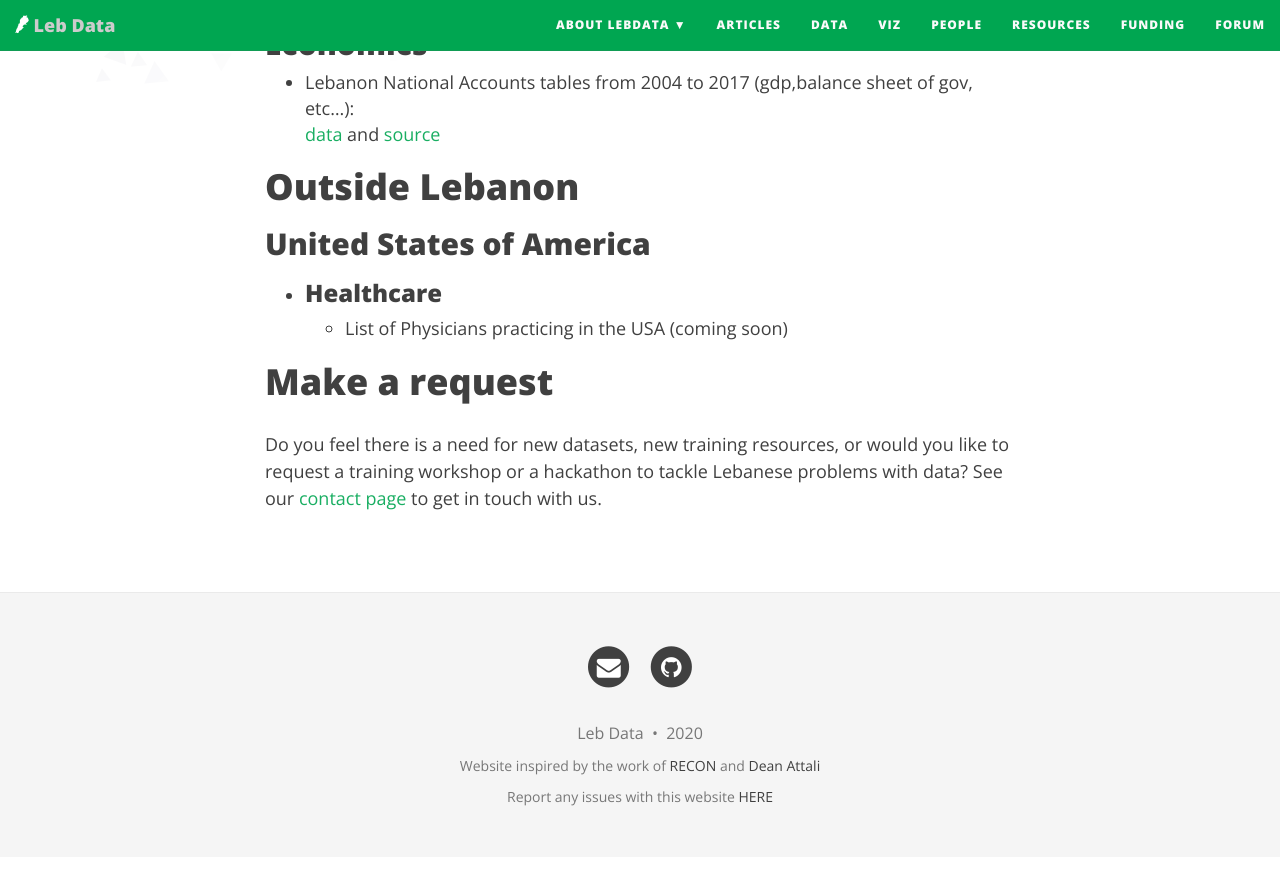
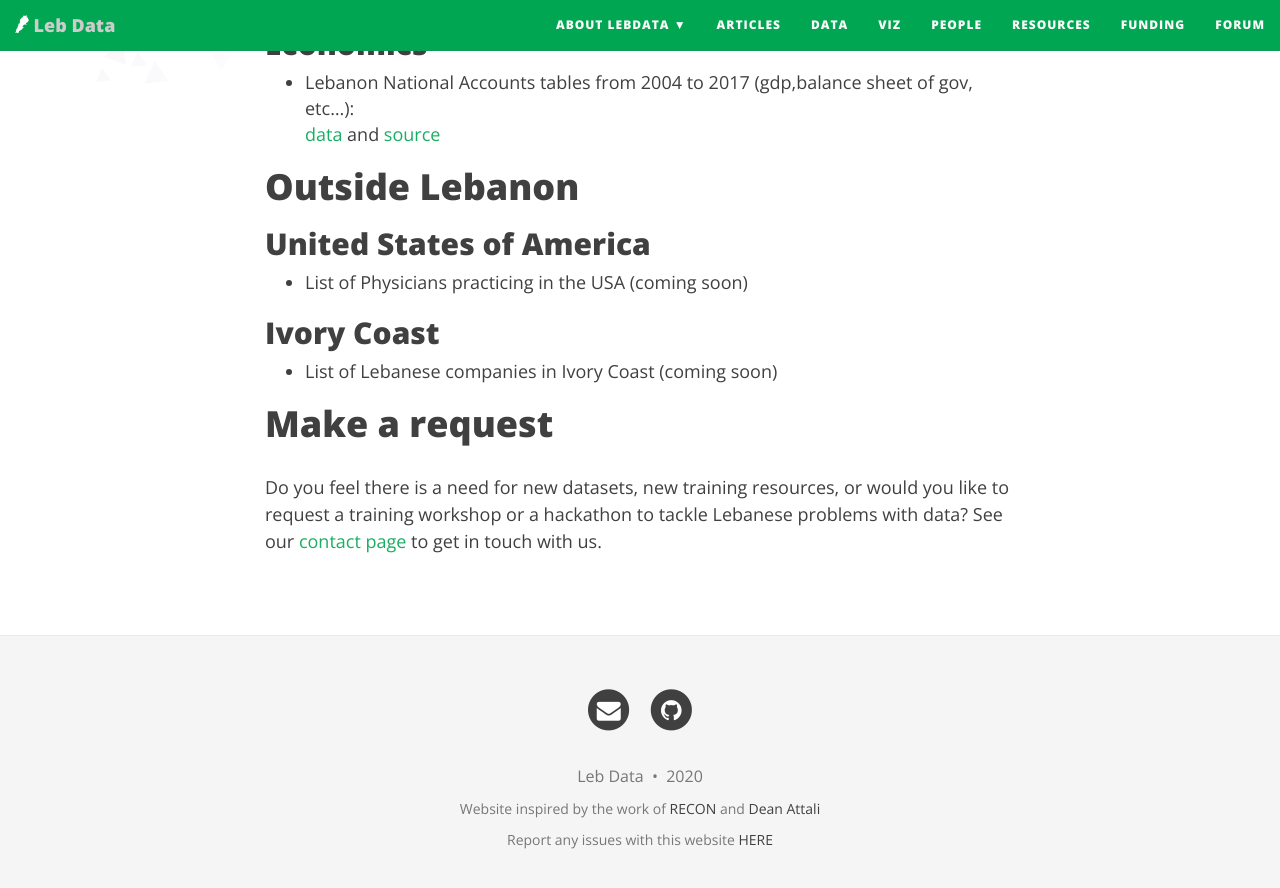
Before and after one commit to alitarraf/lebdata, a Jekyll site: the page built from data.md, in a window 1280 px wide and 900 px high, scrolled down 583 px. Shown: the top 888 px of the window. Built offline with Jekyll 4.4.1, drawn with Linux system fonts in a browser that asks for light colours; nearby versions of some CDN libraries; some web fonts are replaced; before the commit the page ends 1440 px from its top, so only the background shows below that.

Commit message:
data update

```diff
--- a/data.md
+++ b/data.md
@@ -23,10 +23,10 @@ subtitle: LebData collection of public datasets about Lebanon
 # Outside Lebanon
 
 ## United States of America
+- List of Physicians practicing in the USA (coming soon)
 
-- ### Healthcare
-  - List of Physicians practicing in the USA (coming soon)
-
+## Ivory Coast
+- List of Lebanese companies in Ivory Coast (coming soon)
 
 # Make a request
 
```
